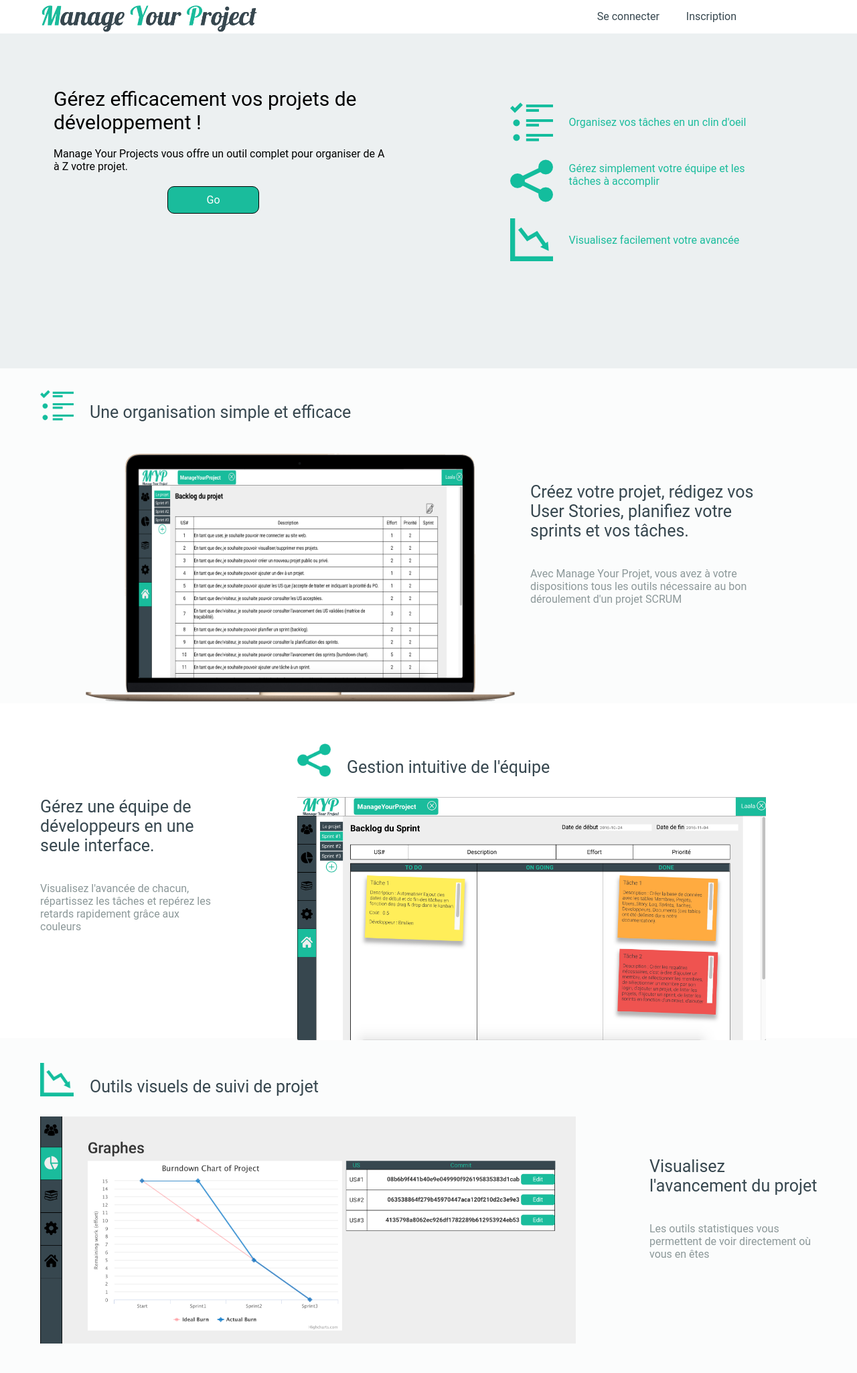
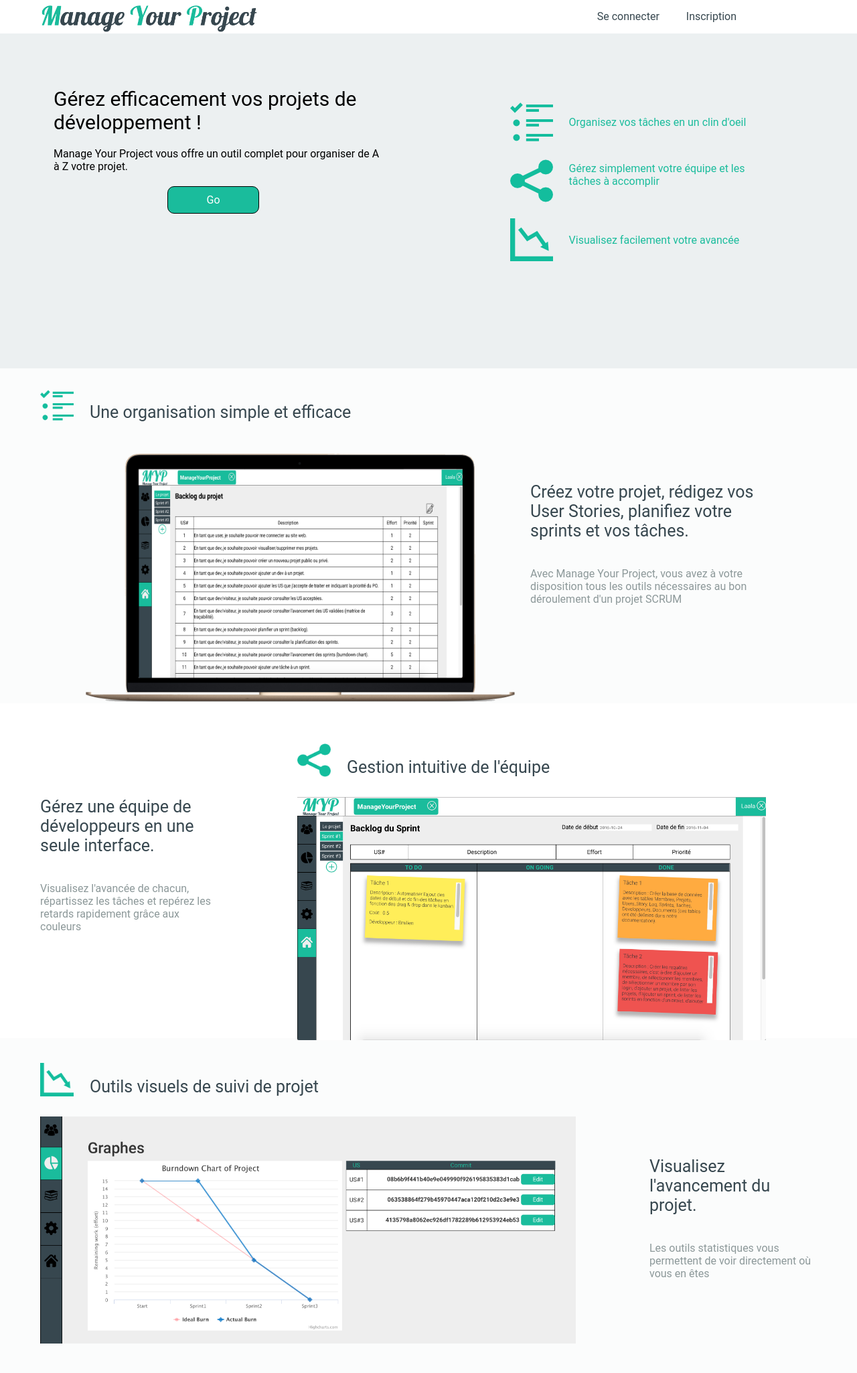
Before and after one commit to edirand/ManageYourProjectDemo, a PHP site: page /web/home.php in a window 1280 px wide. Shown: the whole page at 67% size. Run offline with PHP 8.4, Linux system fonts and the light colour scheme; the visitor is signed in with stand-in values (Sample User, id 1).

Commit message:
Correction de fautes d'orthographe sur la page d'accueil

```diff
--- a/src/web/home.php
+++ b/src/web/home.php
@@ -16,7 +16,7 @@
 	<div class="secteur" id = "s1">
 		<div class = "text-left">
 			<div class = "title">Gérez efficacement vos projets de développement !</div>
-			<div class = "desc">Manage Your Projects vous offre un outil complet pour organiser de A à Z votre projet.</div>
+			<div class = "desc">Manage Your Project vous offre un outil complet pour organiser de A à Z votre projet.</div>
 			<div class = "bouton" href = "#" onclick="window.location.href='sign-up.php'">Go</div>
 		</div>
 		<div class = "text-right">
@@ -44,7 +44,7 @@
 		</div>
 		<div class = "text-right">
 			<div class = "s-title">Créez votre projet, rédigez vos User Stories, planifiez votre sprints et vos tâches.</div>
-			<div class="s-desc">Avec Manage Your Projet, vous avez à votre dispositions tous les outils nécessaire au bon déroulement d'un projet SCRUM</div>
+			<div class="s-desc">Avec Manage Your Project, vous avez à votre disposition tous les outils nécessaires au bon déroulement d'un projet SCRUM</div>
 		</div>
 	</div>
 	<div class="secteur" id= "s3">
@@ -68,7 +68,7 @@
 		</div>
 	</div>
 	<div class = "text-right">
-		<div class = "s-title">Visualisez l'avancement du projet</div><div class="s-desc">Les outils statistiques vous permettent de voir directement où vous en êtes</div>
+		<div class = "s-title">Visualisez l'avancement du projet.</div><div class="s-desc">Les outils statistiques vous permettent de voir directement où vous en êtes</div>
 	</div>
 	</div>
 </body>
```
